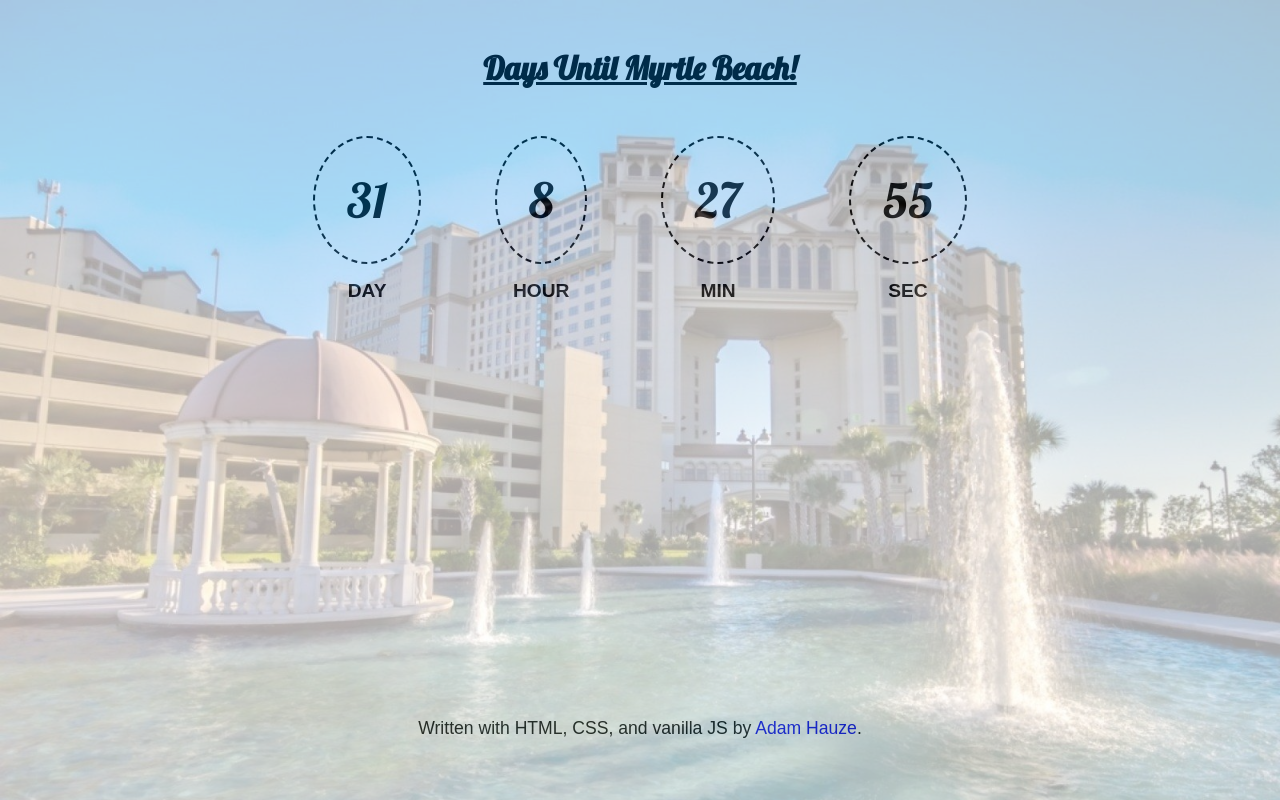
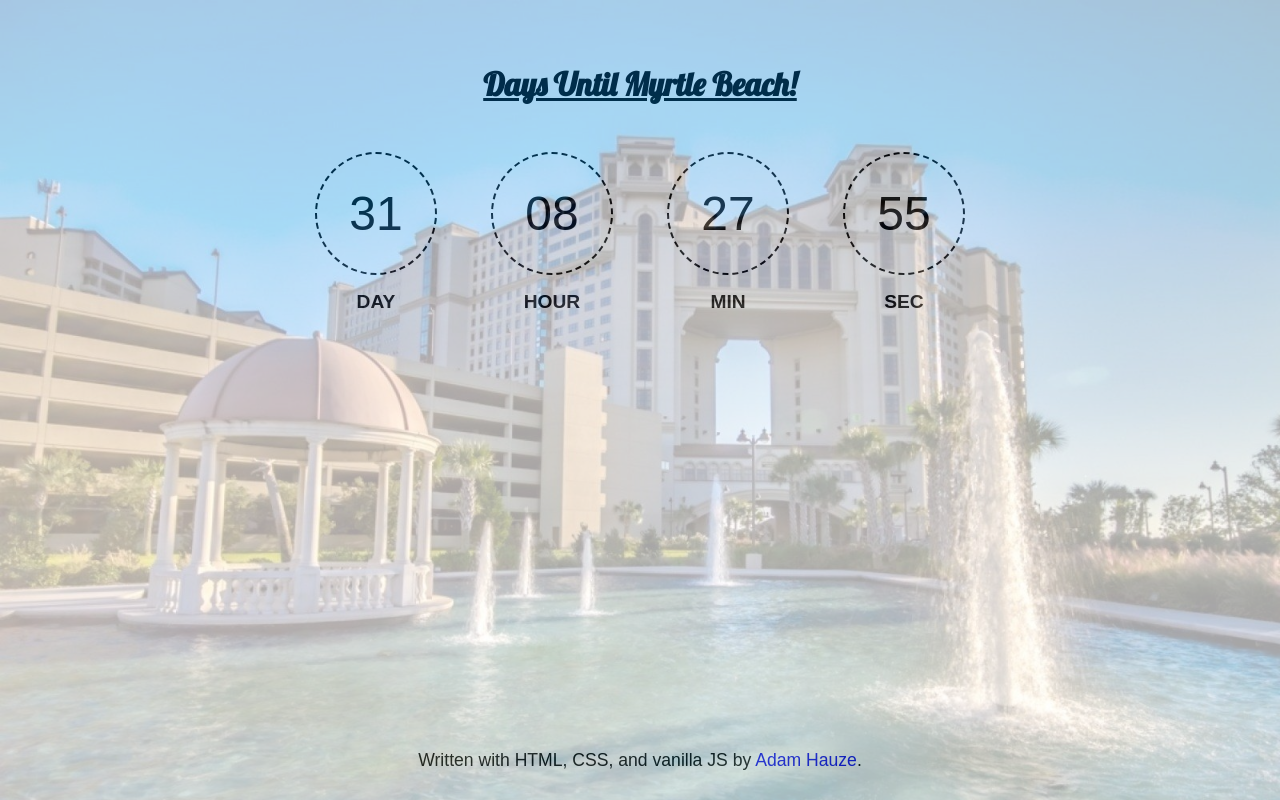
Before and after one commit to hauze-v/Count-Down-Timer, a plain HTML site: page My-Timer/index.html in a window 1280 px wide. Drawn offline with Linux system fonts and the light colour scheme.

Commit message:
Fixed the weird issue with bubble sizing changing with the numbers

```diff
--- a/My-Timer/app.js
+++ b/My-Timer/app.js
@@ -33,8 +33,27 @@ function displayTime() {
   const targetDate = new Date("September 11, 2020 00:00:00");
   let rTimeObj = getTimeDifference(startDate, targetDate);
 
-  timerDaysEl.textContent = rTimeObj.rDays;
-  timerHoursEl.textContent = rTimeObj.rHours;
-  timerMinsEl.textContent = rTimeObj.rMins;
-  timerSecsEl.textContent = rTimeObj.rSecs;
+  if (rTimeObj.rDays < 10) {
+    timerDaysEl.textContent = `0${rTimeObj.rDays}`
+  } else {
+    timerDaysEl.textContent = rTimeObj.rDays;
+  }
+
+  if (rTimeObj.rHours < 10) {
+    timerHoursEl.textContent = `0${rTimeObj.rHours}`
+  } else {
+    timerHoursEl.textContent = rTimeObj.rHours;
+  }
+
+  if (rTimeObj.rMins < 10) {
+    timeMinsDEl.textContent = `0${rTimeObj.rMins}`
+  } else {
+    timerMinsEl.textContent = rTimeObj.rMins;
+  }
+
+  if (rTimeObj.rSecs < 10) {
+    timerSecsEl.textContent = `0${rTimeObj.rSecs}`
+  } else {
+    timerSecsEl.textContent = rTimeObj.rSecs;
+  }
 }
--- a/My-Timer/index.html
+++ b/My-Timer/index.html
@@ -19,19 +19,19 @@
         </div>
         <div class="timer__body">
           <div class="timer__item">
-            <p class="timer__days">03</p>
+            <p class="timer__days">0</p>
             <p class="timer__label">Day</p>
           </div>
           <div class="timer__item">
-            <p class="timer__hours">08</p>
+            <p class="timer__hours">0</p>
             <p class="timer__label">Hour</p>
           </div>
           <div class="timer__item">
-            <p class="timer__mins">18</p>
+            <p class="timer__mins">0</p>
               <p class="timer__label">Min</p>
           </div>
           <div class="timer__item">
-            <p class="timer__secs">38</p>
+            <p class="timer__secs">0</p>
             <p class="timer__label">Sec</p>
           </div>
         </div>
--- a/My-Timer/styles.css
+++ b/My-Timer/styles.css
@@ -6,7 +6,7 @@
   box-sizing: border-box;
 }
 body {
-  font-family: 'Lobster', cursive;
+  font-family: Arial, Helvetica, sans-serif;
   position: relative;
 }
 body::before {
@@ -22,45 +22,50 @@ body::before {
   min-height: 100vh;
 }
 .container {
-  max-width: 760px;
+  max-width: 768px;
   margin: 0 auto;
-  text-align: center;
-  padding: 1rem;
+}
+.timer {
+  padding: 2rem;
+  height: 350px;
 }
 .timer__header {
+  text-align: center;
+  margin-top: 2rem;
   text-decoration: underline;
-  margin-top: 2rem;
+  font-family: 'Lobster', cursive;
 }
 .timer__body {
+  margin-top: 3rem;
   display: flex;
   justify-content: space-around;
-  margin-top: 3rem;
 }
 .timer__days,
 .timer__hours,
 .timer__mins,
 .timer__secs {
+  font-size: 3rem;
+  text-align: center;
+  border-radius: 50%;
   border: 2px dashed black;
-  font-size: 3rem;
   padding: 2rem;
-  border-radius: 50%;
 }
 .timer__label {
+  text-align: center;
   margin-top: 1rem;
+  font-weight: bold;
+  text-transform: uppercase;
   font-size: 1.2rem;
-  text-transform: uppercase;
-  font-weight: bold;
   font-family: Arial, Helvetica, sans-serif;
 }
 footer {
-  margin-top: 10rem;
+  margin-top: 1rem;
   text-align: center;
   font-size: 1.1rem;
   font-family: Arial, Helvetica, sans-serif;
   width: 100%;
   height: 2.5rem;
   margin-top: 50vh;
-
 }
 footer a {
   text-decoration: none;
```
